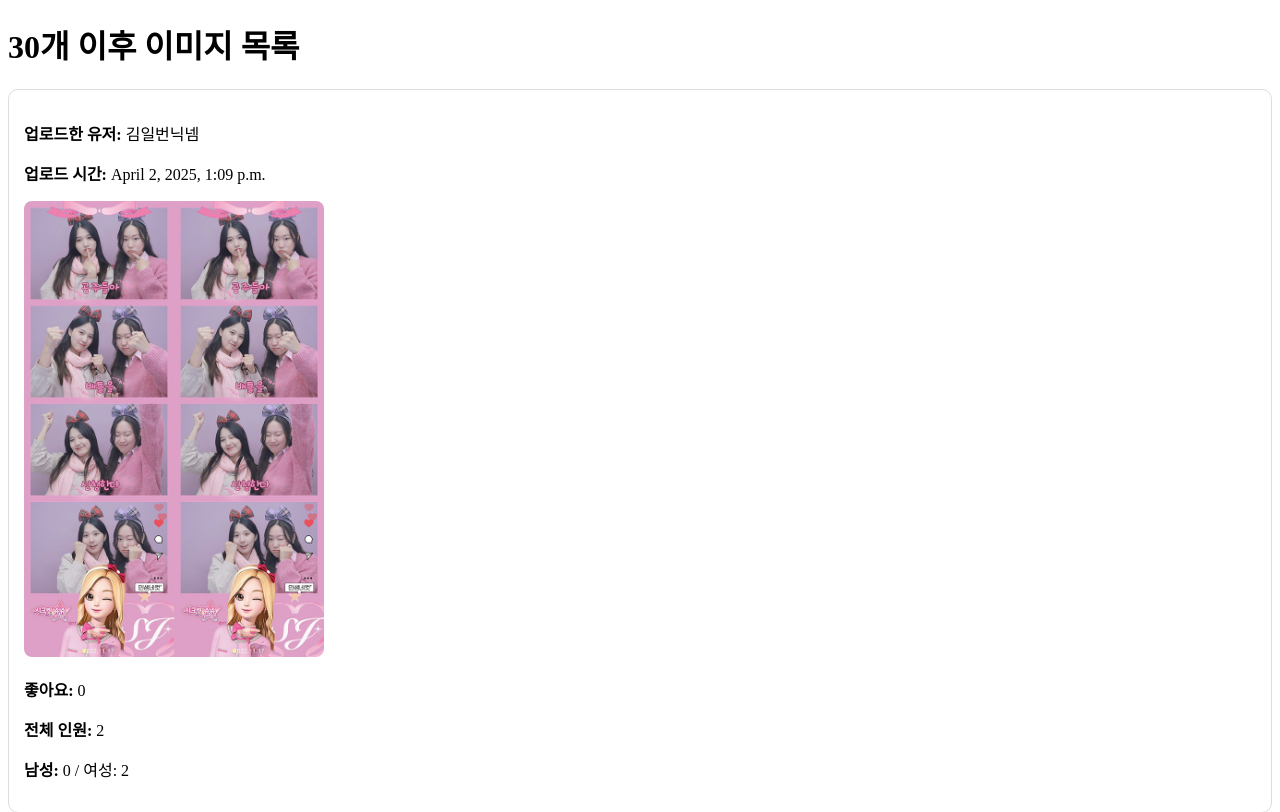
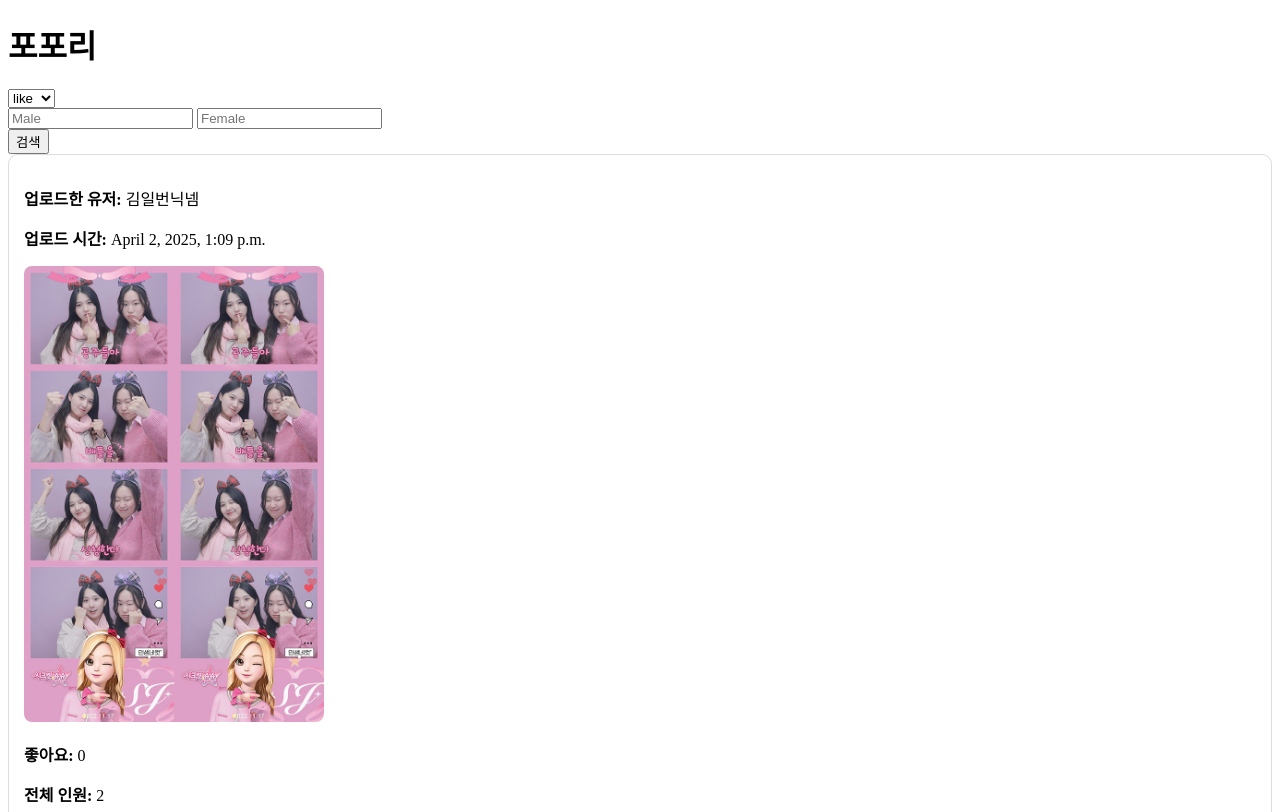
Before and after one commit to 4ch1o3/popolee, a Django app: page / in a window 1280 px wide. Shown: the top 812 px of the page. Run offline with Django 5.2, Linux system fonts and the light colour scheme; data comes from the database, SQL or seed files in the repository.

Commit message:
feet : add sort option in feed app

```diff
--- a/popolee/feed/templates/main_page.html
+++ b/popolee/feed/templates/main_page.html
@@ -16,7 +16,27 @@
     </style>
 </head>
 <body>
-    <h1>30개 이후 이미지 목록</h1>
+    <h1>포포리</h1>
+
+    <form method = "post" >
+        {% csrf_token %}
+        <div class="drop-container">
+            <select class="dropmenu" name="sortoption" id="sortoption" onchange="updatePlaceholder()">
+                <option value="most_like" selected>like</option>
+                <option value="show_old">old</option>
+                <option value="show_new">new</option>
+            </select>
+            <div class="input-box">
+                <input type="number" name="in_male" id="in_male" placeholder="Male">
+                <input type="number" name="in_female" id="in_female" placeholder="Female">
+            </div>
+        </div>
+
+
+        <div class="button-container">
+            <button type="submit" name="search" class="btn">검색</button>
+        </div>
+    </form>
 
     {% for post in posts %}
         <div class="card">
@@ -38,3 +58,9 @@
     {% endfor %}
 </body>
 </html>
+<script>
+    function updatePlaceholder() {
+        const option = document.getElementById("sortoption").value;
+        // 옵션에 따라 placeholder 변경 등 로직 구현
+    }
+</script>
--- a/popolee/feed/views.py
+++ b/popolee/feed/views.py
@@ -5,11 +5,26 @@ from django.contrib import auth
 from django.middleware.csrf import CsrfViewMiddleware
 from datetime import datetime
 
+max_images = 10
 
 def main_page(request): #show images
     print(request)
+    if request.method == "POST":
+        print(request.POST)
+
+        sortoption = request.POST.get("sortoption")
+        print(sortoption)
+        match sortoption:
+            case 'most_like':
+                sort_field = '-likes'
+            case 'show_old':
+                sort_field = 'created_at'
+            case 'show_new':
+                sort_field = '-created_at'
+        posts = Image.objects.order_by(sort_field)[:max_images]
+
     #exchange_info = Exchange.objects.all().values()[0]
-    posts = Image.objects.order_by('created_at')[:30]
+    posts = Image.objects.order_by('likes')[:max_images]
     print(posts)
     context = {'posts' : posts}
     return render(request, 'main_page.html',context)
```
